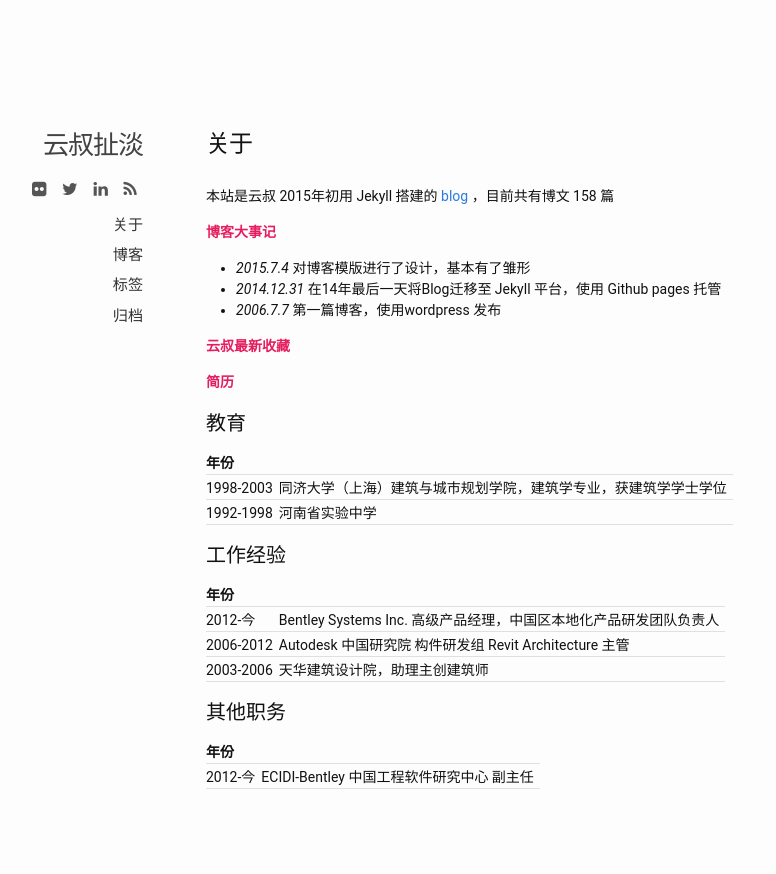
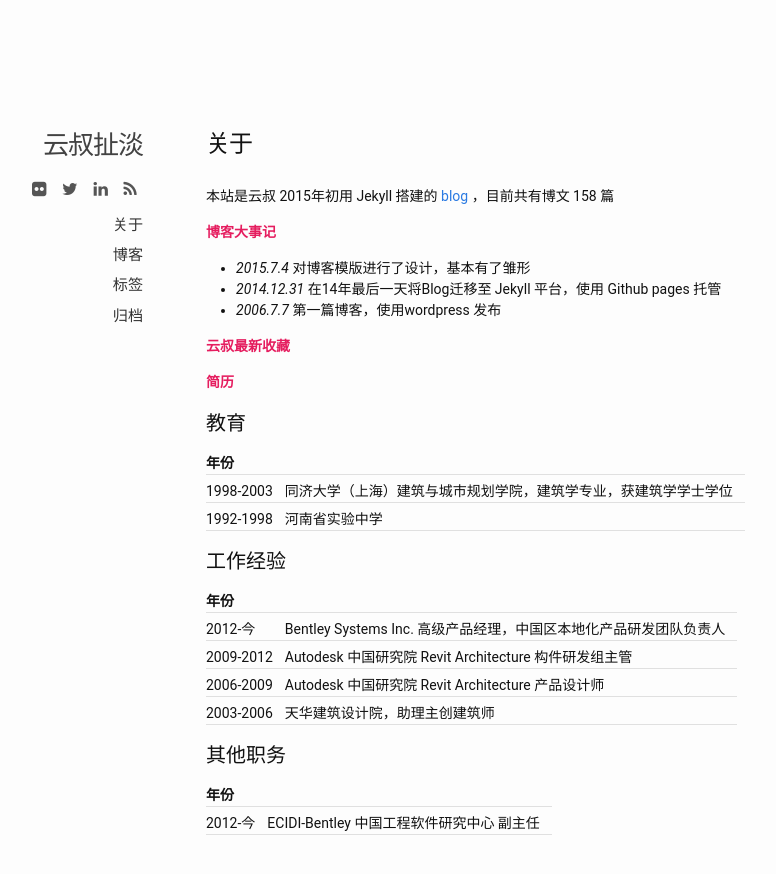
Before and after one commit to leoshcn/leoshcn.github.io, a Jekyll site: the page built from about.md, in a window 1280 px wide. Shown: the top 874 px of the page, without its empty margins (177-953 px from the left). Built offline with Jekyll 4.4.1, drawn with Linux system fonts in a browser that asks for light colours.

Commit message:
refine styles

```diff
--- a/about.md
+++ b/about.md
@@ -30,7 +30,8 @@ permalink: /about/
 |年份|  |
 |:---|:---|
 |2012-今 | Bentley Systems Inc. 高级产品经理，中国区本地化产品研发团队负责人 |
-|2006-2012 | Autodesk 中国研究院 构件研发组 Revit Architecture 主管 |
+|2009-2012 | Autodesk 中国研究院 Revit Architecture 构件研发组主管 |
+|2006-2009 | Autodesk 中国研究院 Revit Architecture 产品设计师 |
 |2003-2006 | 天华建筑设计院，助理主创建筑师 |
 
 #### 其他职务
--- a/css/style.css
+++ b/css/style.css
@@ -19,8 +19,8 @@ table tr {
 
 table tr td {
 
-	padding-right: 6px;
-	padding-top: 3px;
+	padding-right: 12px;
+	padding-top: 6px;
 
 }
 
```
